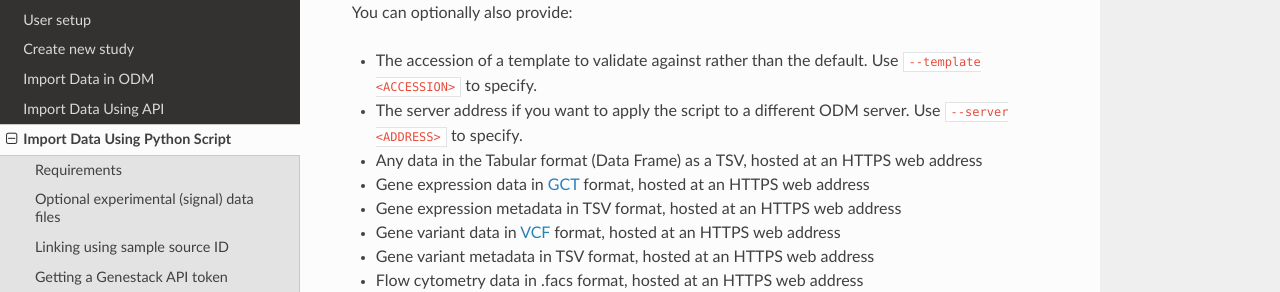
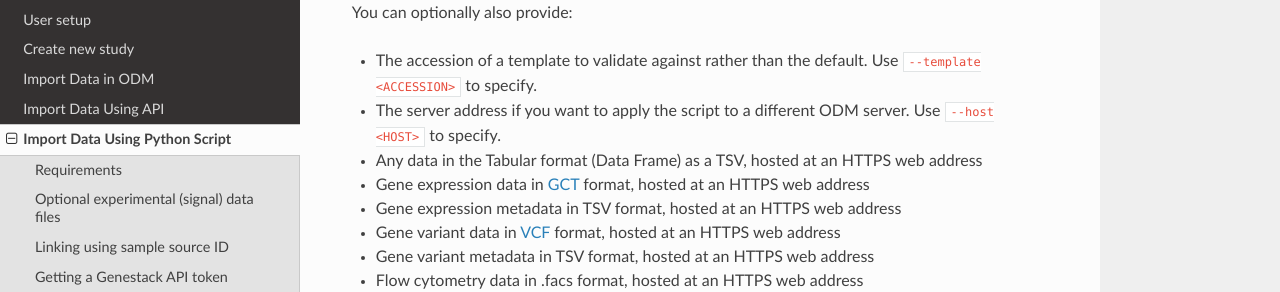
Before and after one commit to genestack/user-guide, a Sphinx documentation site: the page built from source/doc-odm-user-guide/import-data-using-python-script.rst, in a window 1280 px wide and 1400 px high, scrolled down 260 px. Shown: the part 155-447 px from the top of the window. Built offline with Sphinx 7.4.7 and the Read the Docs theme 2.0.0, drawn with Linux system fonts in a browser that asks for light colours; pages that are not in the unit, such as notebooks, are missing from menus; some of the changed text lies outside the part shown.

Commit message:
[ODM-10544] use --host instead of --server in user guide when we mention import-odm-data script

```diff
--- a/source/doc-odm-user-guide/import-data-script-1.py
+++ b/source/doc-odm-user-guide/import-data-script-1.py
@@ -1 +1 @@
-odm-import-data --token [token] -srv [HOST] --study [URL to study file] --samples [URL to samples file]
+odm-import-data --token [token] --host [HOST] --study [URL to study file] --samples [URL to samples file]
--- a/source/doc-odm-user-guide/import-data-script-1a.py
+++ b/source/doc-odm-user-guide/import-data-script-1a.py
@@ -1 +1 @@
-odm-import-data --access-token [access-token] --study [URL to study file] --samples [URL to samples file] --template [template accession]
+odm-import-data --access-token [access-token] --host [HOST] --study [URL to study file] --samples [URL to samples file] --template [template accession]
--- a/source/doc-odm-user-guide/import-data-script-5.py
+++ b/source/doc-odm-user-guide/import-data-script-5.py
@@ -1 +1 @@
-odm-import-data --token [token] -srv [HOST] --study https://s3.amazonaws.com/bio-test-data/odm/Test_1000g/Test_1000g.study.tsv --samples https://s3.amazonaws.com/bio-test-data/odm/Test_1000g/Test_1000g.samples.tsv --expression https://s3.amazonaws.com/bio-test-data/odm/Test_1000g/Test_1000g.gct --expression_metadata https://s3.amazonaws.com/bio-test-data/odm/Test_1000g/Test_1000g.gct.tsv --variant https://s3.amazonaws.com/bio-test-data/odm/Test_1000g/Test_1000g.vcf --variant_metadata https://s3.amazonaws.com/bio-test-data/odm/Test_1000g/Test_1000g.vcf.tsv
+odm-import-data --token [token] --host [HOST] --study https://s3.amazonaws.com/bio-test-data/odm/Test_1000g/Test_1000g.study.tsv --samples https://s3.amazonaws.com/bio-test-data/odm/Test_1000g/Test_1000g.samples.tsv --expression https://s3.amazonaws.com/bio-test-data/odm/Test_1000g/Test_1000g.gct --expression_metadata https://s3.amazonaws.com/bio-test-data/odm/Test_1000g/Test_1000g.gct.tsv --variant https://s3.amazonaws.com/bio-test-data/odm/Test_1000g/Test_1000g.vcf --variant_metadata https://s3.amazonaws.com/bio-test-data/odm/Test_1000g/Test_1000g.vcf.tsv
--- a/source/doc-odm-user-guide/import-data-using-python-script.rst
+++ b/source/doc-odm-user-guide/import-data-using-python-script.rst
@@ -22,7 +22,7 @@ You can optionally also provide:
 - The accession of a template to validate against rather than the default. Use
   ``--template <ACCESSION>`` to specify.
 - The server address if you want to apply the script to a different ODM server.
-  Use ``--server <ADDRESS>`` to specify.
+  Use ``--host <HOST>`` to specify.
 - Any data in the Tabular format (Data Frame) as a TSV, hosted at an HTTPS web address
 - Gene expression data in GCT_ format, hosted at an HTTPS web address
 - Gene expression metadata in TSV format, hosted at an HTTPS web address
```
